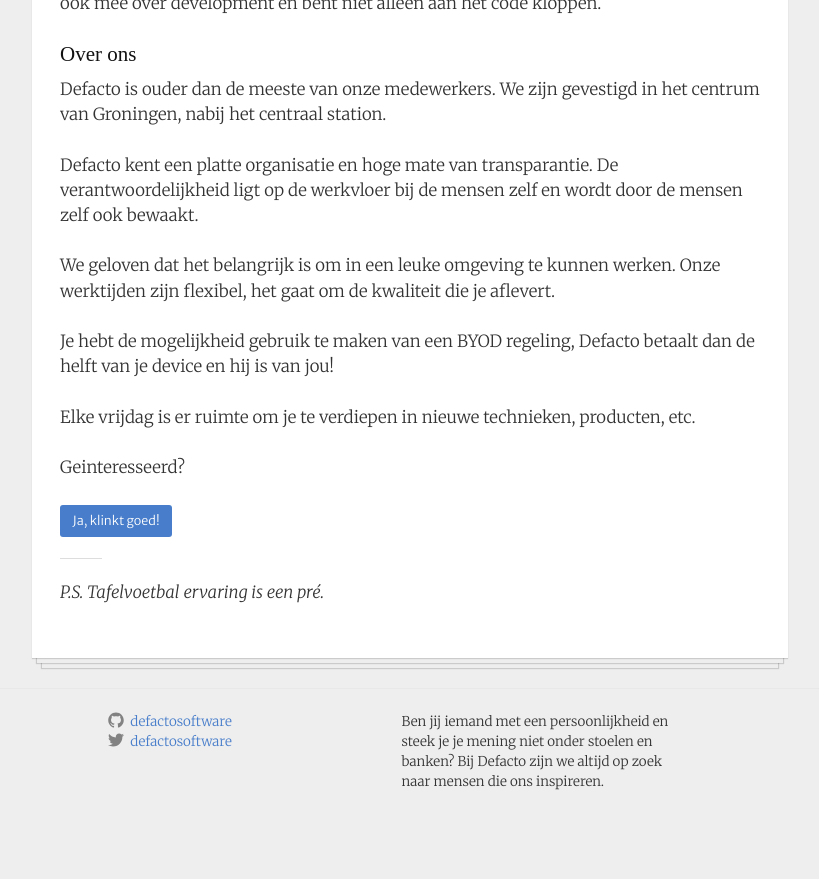
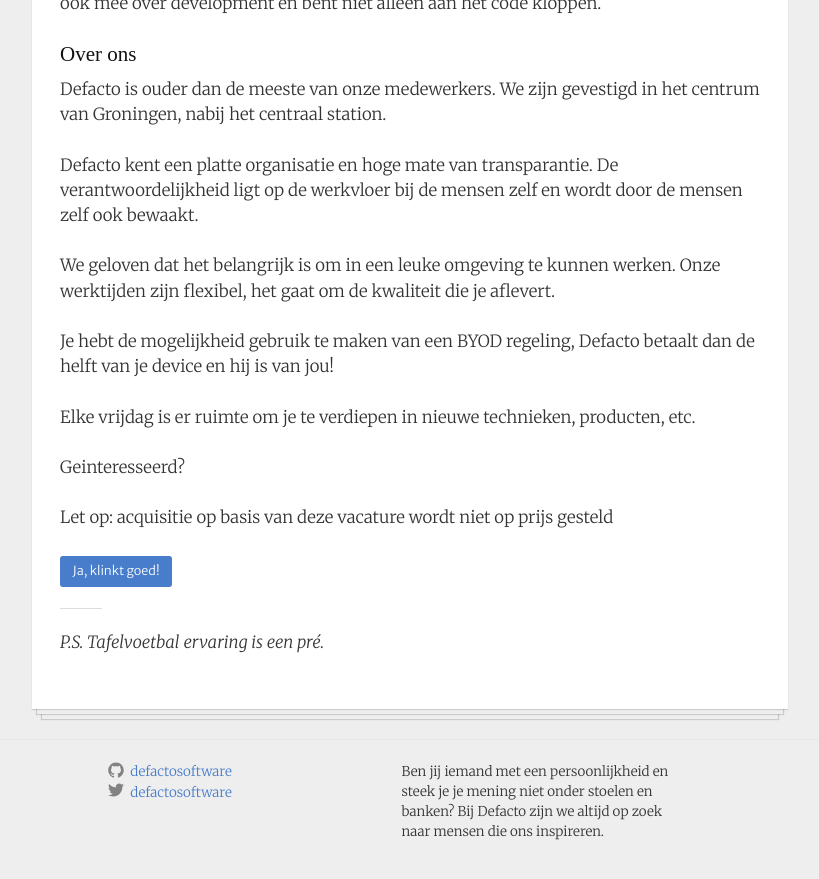
Before and after one commit to DefactoSoftware/jobs.defacto.nl, a Jekyll site: the page built from _posts/2015-08-19-.net-developer.markdown, in a window 1280 px wide and 900 px high, scrolled down 692 px. Shown: the top 879 px of the window, without its empty margins (230-1049 px from the left). Built offline with Jekyll 4.4.1, drawn with Linux system fonts in a browser that asks for light colours; nearby versions of some CDN libraries; some web fonts are replaced; comment, search, counter and statistics services are not loaded; before the commit the page ends 1542 px from its top, so only the background shows below that.

Commit message:
add no aquisition text to jobs

```diff
--- a/_posts/2015-03-12-front-end-developer.markdown
+++ b/_posts/2015-03-12-front-end-developer.markdown
@@ -29,3 +29,5 @@
 Elke vrijdag is er ruimte om je te verdiepen in nieuwe technieken, producten, etc.
 
 Geinteresseerd?
+
+Let op: acquisitie op basis van deze vacature wordt niet op prijs gesteld
--- a/_posts/2015-08-19-.net-developer.markdown
+++ b/_posts/2015-08-19-.net-developer.markdown
@@ -31,3 +31,5 @@
 Elke vrijdag is er ruimte om je te verdiepen in nieuwe technieken, producten, etc.
 
 Geinteresseerd?
+
+Let op: acquisitie op basis van deze vacature wordt niet op prijs gesteld
```
